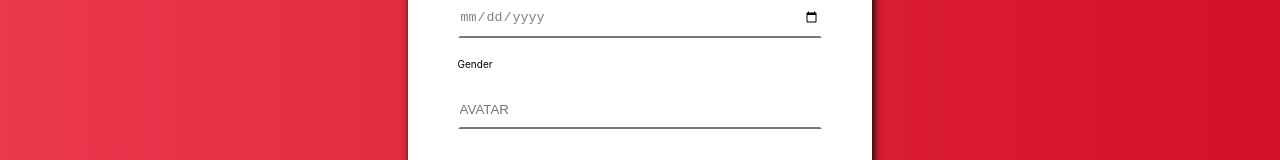
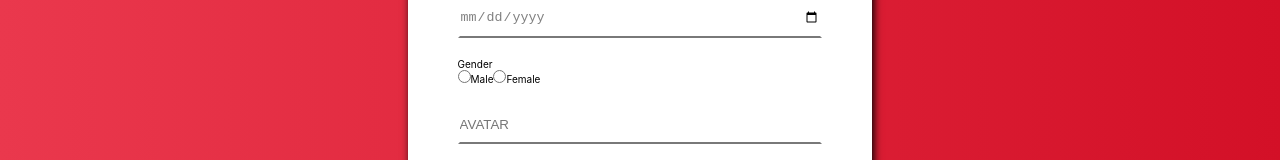
Before and after one commit to emanuel-yaish/react_week_project, a React (Create React App) app: page /newprofile in a window 1280 px wide. Shown: the part 351-511 px from the top of the page. Built offline with nearby package versions, Linux system fonts and the light colour scheme.

Commit message:
netlify will work

```diff
--- a/src/components/RadioButtons.jsx
+++ b/src/components/RadioButtons.jsx
@@ -2,13 +2,13 @@ import React from "react";
 // import "./RadioButtons.css";
 
 function RadioButtons(props) {
-  // const { mainLabel, options, onInputChangeCallBack } = props;
-  const { mainLabel } = props;
+  const { mainLabel, options, onInputChangeCallBack } = props;
+
   return (
     <div className="radio-buttons">
       <label className="radio-buttons-main-label">{mainLabel}</label>
       <div className="radio-buttons-container">
-        {/* {options.map((option) => (
+        {options.map((option) => (
           <React.Fragment key={option}>
             <input
               onChange={onInputChangeCallBack}
@@ -22,7 +22,7 @@ function RadioButtons(props) {
               {option}
             </label>
           </React.Fragment>
-        ))} */}
+        ))}
       </div>
     </div>
   );
```
